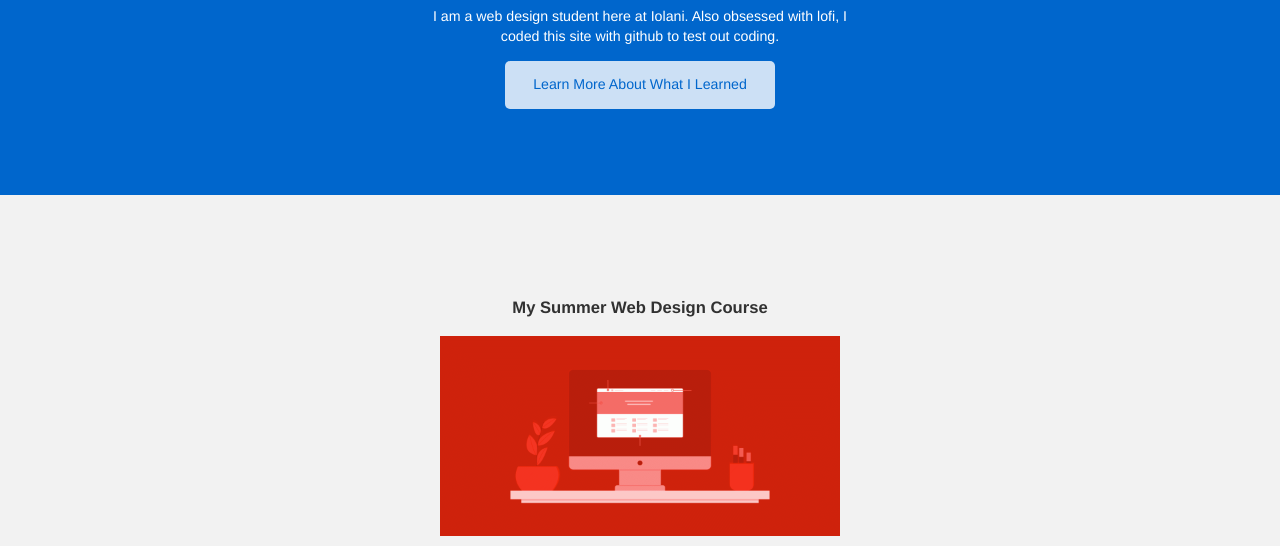
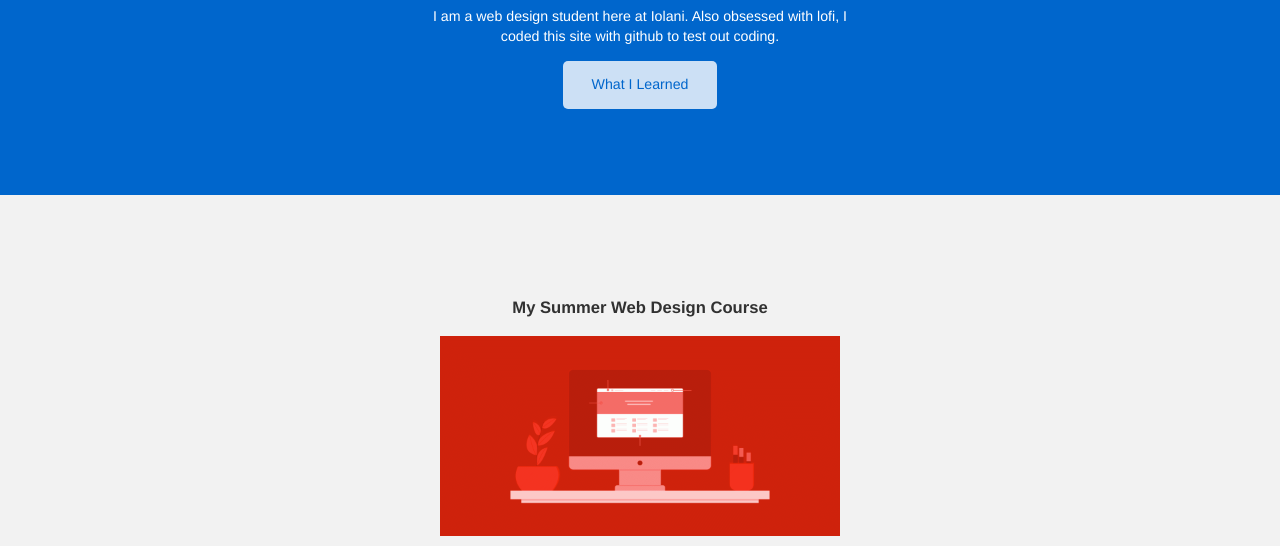
Before and after one commit to iolanisimon/iolanisimon.github.io, a plain HTML site: page index.html in a window 1280 px wide. Shown: the part 254-800 px from the top of the page. Drawn offline with Linux system fonts and the light colour scheme.

Commit message:
Updated 1

```diff
--- a/index.html
+++ b/index.html
@@ -27,7 +27,7 @@
         <section class="hero">
             <h2>Hey, it's Simon</h2>
             <p>I am a web design student here at Iolani. Also obsessed with lofi, I coded this site with github to test out coding.</p>
-            <a href="about.html" class="button dark">Learn More About What I Learned</a>
+            <a href="about.html" class="button dark">What I Learned</a>
         </section>
         <section class="courses">
             <h3>My Summer Web Design Course</h3>
```
Also changed, not shown: about.html (+1 -1 lines).
